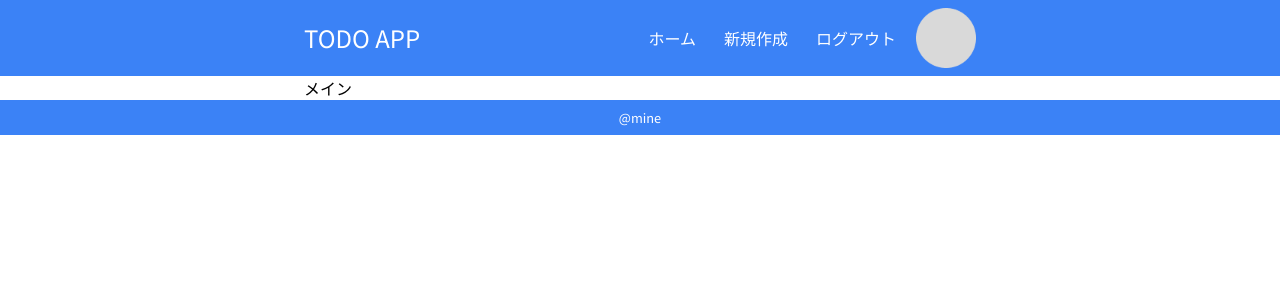
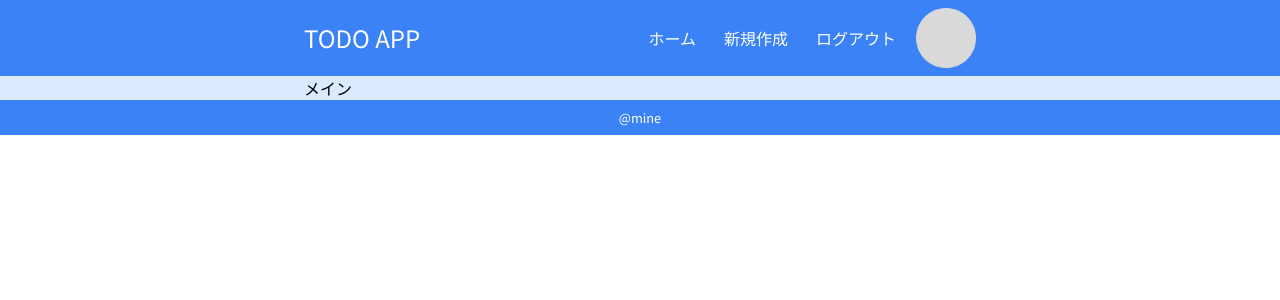
Before and after one commit to keita7777/todo-app-restart, a Next.js app: page / in a window 1280 px wide. Shown: the top 300 px of the page. Built offline with nearby package versions, Linux system fonts and the light colour scheme.

Commit message:
💄 枠組みのスタイル調整

```diff
--- a/src/app/components/Footer.tsx
+++ b/src/app/components/Footer.tsx
@@ -2,7 +2,7 @@ import React from "react";
 
 const Footer = () => {
   return (
-    <footer className="bg-blue-500 py-2 flex text-center">
+    <footer className="bg-blue-500 py-2 px-2 flex text-center">
       <div className="max-w-2xl mx-auto flex justify-between items-center">
         <small className="text-white">@mine</small>
       </div>
--- a/src/app/components/Header.tsx
+++ b/src/app/components/Header.tsx
@@ -4,7 +4,7 @@ import React from "react";
 
 const Header = () => {
   return (
-    <header className="bg-blue-500 py-2">
+    <header className="bg-blue-500 py-2 px-2">
       <div className="max-w-2xl mx-auto flex justify-between items-center">
         <h1 className="text-white text-2xl">TODO APP</h1>
         <div className="flex justify-between items-center gap-3">
--- a/src/app/layout.tsx
+++ b/src/app/layout.tsx
@@ -23,7 +23,9 @@ export default function RootLayout({
     <html lang="ja">
       <body className={notoSansJP.className}>
         <Header />
-        <main className="max-w-2xl mx-auto">{children}</main>
+        <main className="bg-blue-100 px-2">
+          <div className="max-w-2xl mx-auto">{children}</div>
+        </main>
         <Footer />
       </body>
     </html>
```
